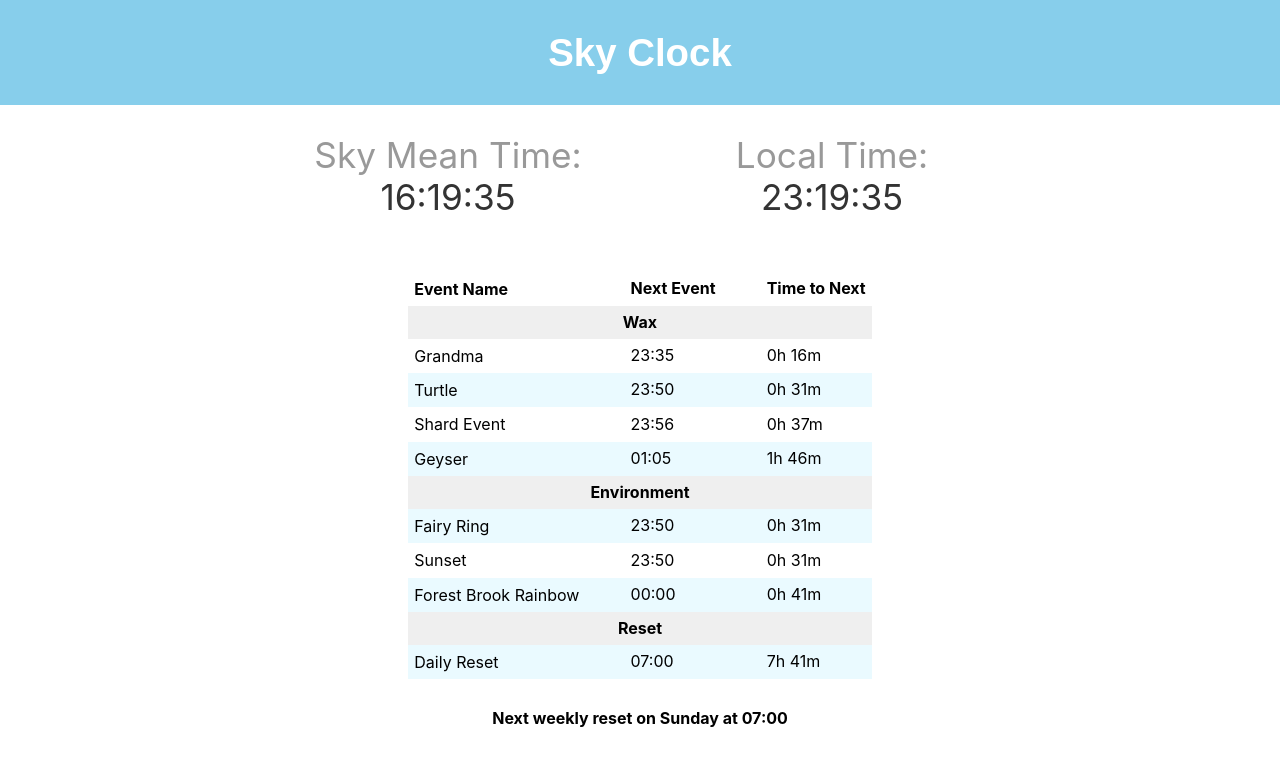
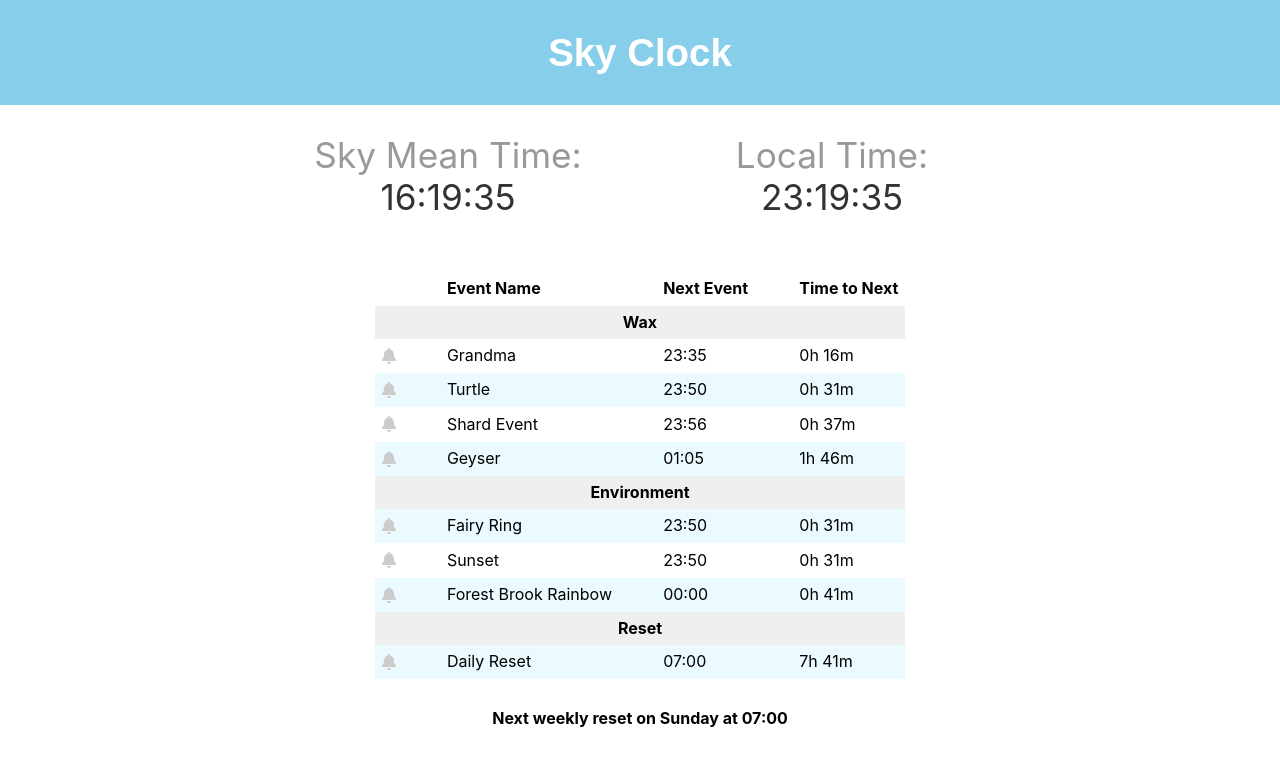
Before and after one commit to cmstead/sky-clock, a React (Create React App) app: page / in a window 1280 px wide. Shown: the top 766 px of the page. Built offline with nearby package versions, Linux system fonts and the light colour scheme.

Commit message:
Notifications

```diff
--- a/package.json
+++ b/package.json
@@ -3,6 +3,9 @@
   "version": "0.1.0",
   "private": true,
   "dependencies": {
+    "@fortawesome/fontawesome-svg-core": "^6.1.2",
+    "@fortawesome/free-solid-svg-icons": "^6.1.2",
+    "@fortawesome/react-fontawesome": "^0.2.0",
     "@testing-library/jest-dom": "^5.16.4",
     "@testing-library/react": "^13.3.0",
     "@testing-library/user-event": "^13.5.0",
@@ -20,6 +23,9 @@
     "eject": "react-scripts eject"
   },
   "eslintConfig": {
+    "rules": {
+      "no-unused-vars": [ "error", { "argsIgnorePattern": "^_" }]
+    },
     "extends": [
       "react-app",
       "react-app/jest"
--- /dev/null
+++ b/src/components/events/Event.css
@@ -0,0 +1,8 @@
+td .bell {
+  color: #ccc;
+  cursor: pointer;
+}
+
+td .bell[data-active="true"] {
+  color: #1e89b4;
+}
--- a/src/components/events/Event.js
+++ b/src/components/events/Event.js
@@ -1,10 +1,45 @@
 import Time from "../time/Time";
+import { NotificationService } from '../../services/notification-service';
+import { FontAwesomeIcon } from '@fortawesome/react-fontawesome';
+import { faBell } from '@fortawesome/free-solid-svg-icons';
 
-export default function render({ eventData }) {
-    const { hour, minute, hoursOffset, minutesOffset } = eventData.offsetData;
+import "./Event.css";
+import { useReducer } from 'react';
+
+export default function Event({ eventData }) {
+    const { date, hour, minute, hoursOffset, minutesOffset } = eventData.offsetData;
+    const [_, updateUi] = useReducer(x => x + 1, 0);
+
+    const minutesToNextEvent = hoursOffset * 60 + minutesOffset;
+
+    // Check for notification
+    const notifyMinutes = eventData.notification?.minutes ?? 5;
+    const lastNotify = NotificationService.getLastNotify(eventData.key);
+    const isSubscribed = NotificationService.isSubscribed(eventData.key);
+    const shouldNotify = isSubscribed
+        && minutesToNextEvent <= notifyMinutes
+        && lastNotify < (date.getTime() - (notifyMinutes+1) * 60000);
+
+    // Show notification
+    if (shouldNotify) {
+        const notification = {
+            title: eventData.notification?.title ?? 'Sky Clock',
+            body: eventData.notification?.body ?? `Event ${eventData.name} is about to begin!`,
+            image: eventData.notification?.image
+        };
+        notification.body = notification.body?.replace('{t}', minutesToNextEvent);
+        NotificationService.notify(eventData.key, notification);
+    }
+
+    // Toggle notification subscription for this event
+    const subscribeNotification = () => {
+        NotificationService.toggleSubscription(eventData.key);
+        updateUi();
+    }
 
     return (
         <tr className="event">
+            <td><FontAwesomeIcon className="bell" data-active={isSubscribed} icon={faBell} onClick={subscribeNotification} /></td>
             <td>{eventData.name}</td>
             <td><Time hour={hour} minute={minute}></Time></td>
             <td>{`${hoursOffset}h ${minutesOffset}m`}</td>
--- a/src/components/events/Events.css
+++ b/src/components/events/Events.css
@@ -23,6 +23,10 @@ td + td, th + th {
     padding-bottom: 0.5em;
 }
 
+th .bell {
+    color: #999;
+}
+
 tbody tr:nth-child(2n+1) {
     background-color: #eafaff;
 }
--- a/src/components/events/Events.js
+++ b/src/components/events/Events.js
@@ -51,7 +51,7 @@ export default function render({ currentDate }) {
     function getGroupHeader({ group: groupName }) {
         return (
             <tr className="heading" key={groupName}>
-                <td colSpan="3">{groupName}</td>
+                <td colSpan="4">{groupName}</td>
             </tr>
         );
     }
@@ -69,6 +69,7 @@ export default function render({ currentDate }) {
             <table id="events">
                 <thead>
                     <tr>
+                        <th></th>
                         <th>Event Name</th>
                         <th>Next Event</th>
                         <th>Time to Next</th>
--- a/src/date-tools/event-time-offset.js
+++ b/src/date-tools/event-time-offset.js
@@ -29,6 +29,7 @@ export function getEventOffset(eventData, currentDate) {
     const { hour, minute } = getLocalTime(nextEventDate);
 
     return {
+        date: nextEventDate,
         minutesToNextEvent,
         hoursOffset,
         minutesOffset,
--- a/src/event-times/event-times.js
+++ b/src/event-times/event-times.js
@@ -28,7 +28,10 @@ export const eventTimes = {
         type: eventTypes.WAX,
         period: 120,
         hour: (hour) => hour % 2,
-        minute: (minute) => 5 - minute
+        minute: (minute) => 5 - minute,
+        notification: {
+            body: 'Geyser erupts in {t} minutes!'
+        }
     },
     [eventNames.GRANDMA]: {
         name: 'Grandma',
@@ -36,7 +39,11 @@ export const eventTimes = {
         type: eventTypes.WAX,
         period: 120,
         hour: (hour) => hour % 2,
-        minute: (minute) => 35 - minute
+        minute: (minute) => 35 - minute,
+        notification: {
+            body: 'Grandma is visiting in {t} minutes!',
+            image: '/images/events/grandma.jpg'
+        }
     },
     [eventNames.TURTLE]: {
         name: 'Turtle',
@@ -44,7 +51,10 @@ export const eventTimes = {
         type: eventTypes.WAX,
         period: 120,
         hour: (hour) => hour % 2,
-        minute: (minute) => 50 - minute
+        minute: (minute) => 50 - minute,
+        notification: {
+            body: 'Sanctuary turtle is visiting in {t} minutes!'
+        }
     },
     [eventNames.SHARD]: {
         name: 'Shard Event',
--- /dev/null
+++ b/src/services/notification-service.js
@@ -0,0 +1,102 @@
+const STORAGE_NOTIFICATIONS = 'notifications';
+
+export class NotificationService {
+    static notifications = null;
+
+    /**
+     * Subscribes to the event.
+     * If needed, asks user for notification permission.
+     * @param key Event key.
+     */
+    static subscribe(key) {
+        this.askPermission();
+
+        this.notifications[key] = {
+            notify: true,
+            lastNotify: new Date().getTime() // Prevent immediate notification.
+        };
+
+        this.saveStorage();
+    }
+
+    /**
+     * Unsubscribes from the event.
+     * @param key Event key.
+     */
+    static unsubscribe(key) {
+        delete this.notifications[key];
+        this.saveStorage();
+    }
+
+    /**
+     * Subscribes to or unsubscribes from an event.
+     * @param key Event key.
+     * @param force Force subscription. If omitted, toggles the subscription status.
+     */
+    static toggleSubscription(key, force) {
+        const on = typeof force === 'boolean' ? force : !this.isSubscribed(key);
+        return on ? this.subscribe(key) : this.unsubscribe(key);
+    }
+
+    /** Returns true if the user wants to receive notifications for this event. */
+    static isSubscribed(key) {
+        return this.notifications[key]?.notify ?? false;
+    }
+
+    /**
+     * Show a notification.
+     * @param key Event key.
+     * @param data Notification data.
+     * @returns True if notification is shown, false if user did not subscribe to this event.
+     */
+    static notify(key, data) {
+        if (!this.notifications[key]?.notify) { return false; }
+
+        // Update notify time to prevent multiple notifications per event.
+        this.notifications[key].lastNotify = new Date().getTime()
+        this.saveStorage();
+
+        // Show notification
+        new Notification(data.title, data);
+        return true;
+    }
+
+    /**
+     * Returns the time of the last notification for this event.
+     * @param key Event key.
+     * @returns Date.getTime() of last notification, or 0.
+     */
+    static getLastNotify(key) {
+        return this.notifications[key]?.lastNotify || 0;
+    }
+
+    static resetLastNotify(key) {
+        if (!this.notifications[key]) { return; }
+        this.notifications[key].lastNotify = 0;
+        this.saveStorage();
+    }
+
+    /** Asks for permission to send notifications. */
+    static askPermission() {
+        if (Notification.permission === 'granted') { return; }
+        Notification.requestPermission();
+    }
+
+    /** Loads notification data from browser storage. */
+    static loadStorage() {
+        this.notifications = JSON.parse(localStorage.getItem(STORAGE_NOTIFICATIONS) || '{}')
+    }
+
+    /** Writes notification data to browser storage. */
+    static saveStorage() {
+        localStorage.setItem(STORAGE_NOTIFICATIONS, JSON.stringify(this.notifications));
+    }
+}
+
+NotificationService.loadStorage();
+if (true) {
+    for (const key of Object.keys(NotificationService.notifications)) {
+        const val = NotificationService.notifications[key];
+        val.lastNotify = 0;
+    }
+}
```
Also changed, not shown: public/images/events/grandma.jpg (added), 1 other file (tests, documents, lock files or other folders).
